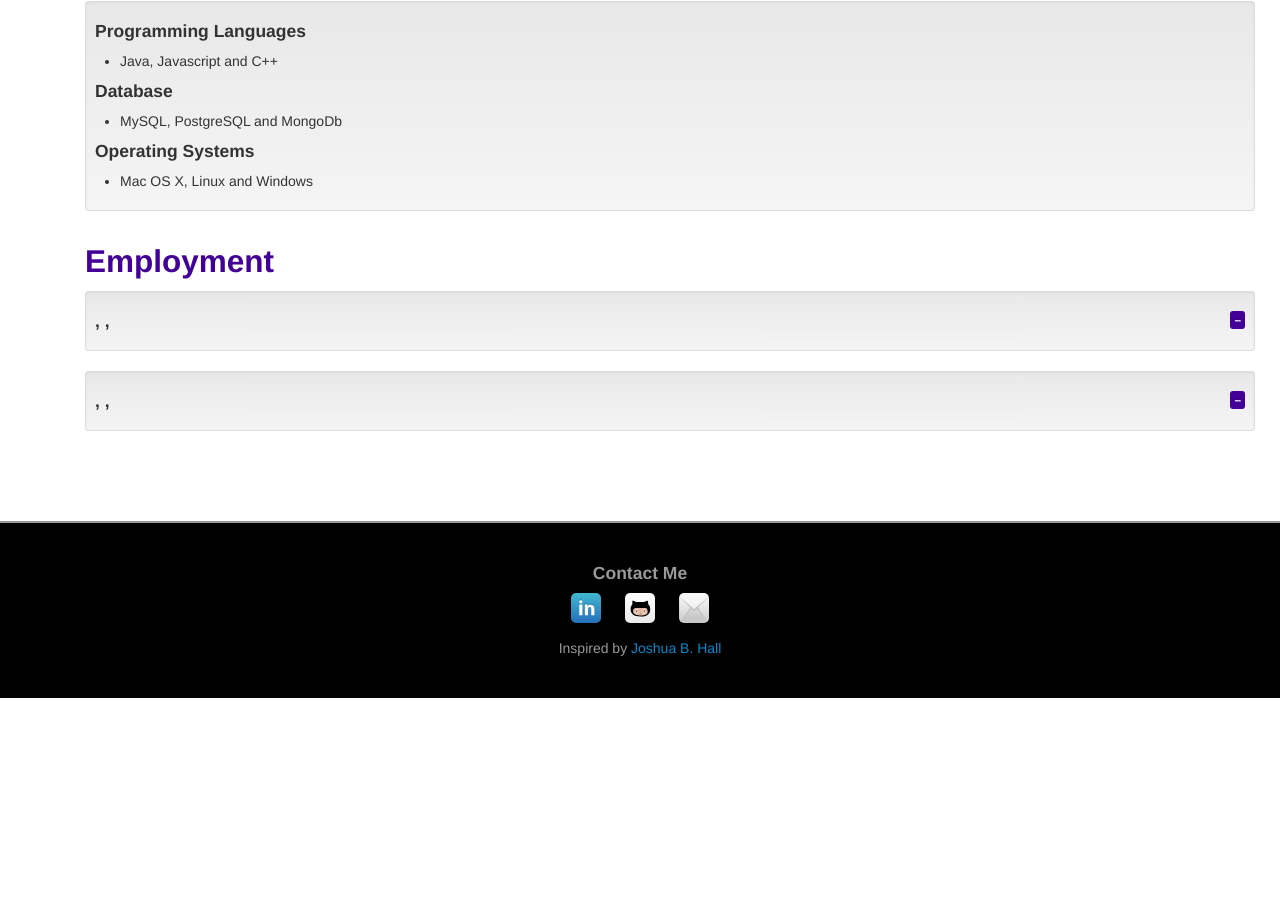
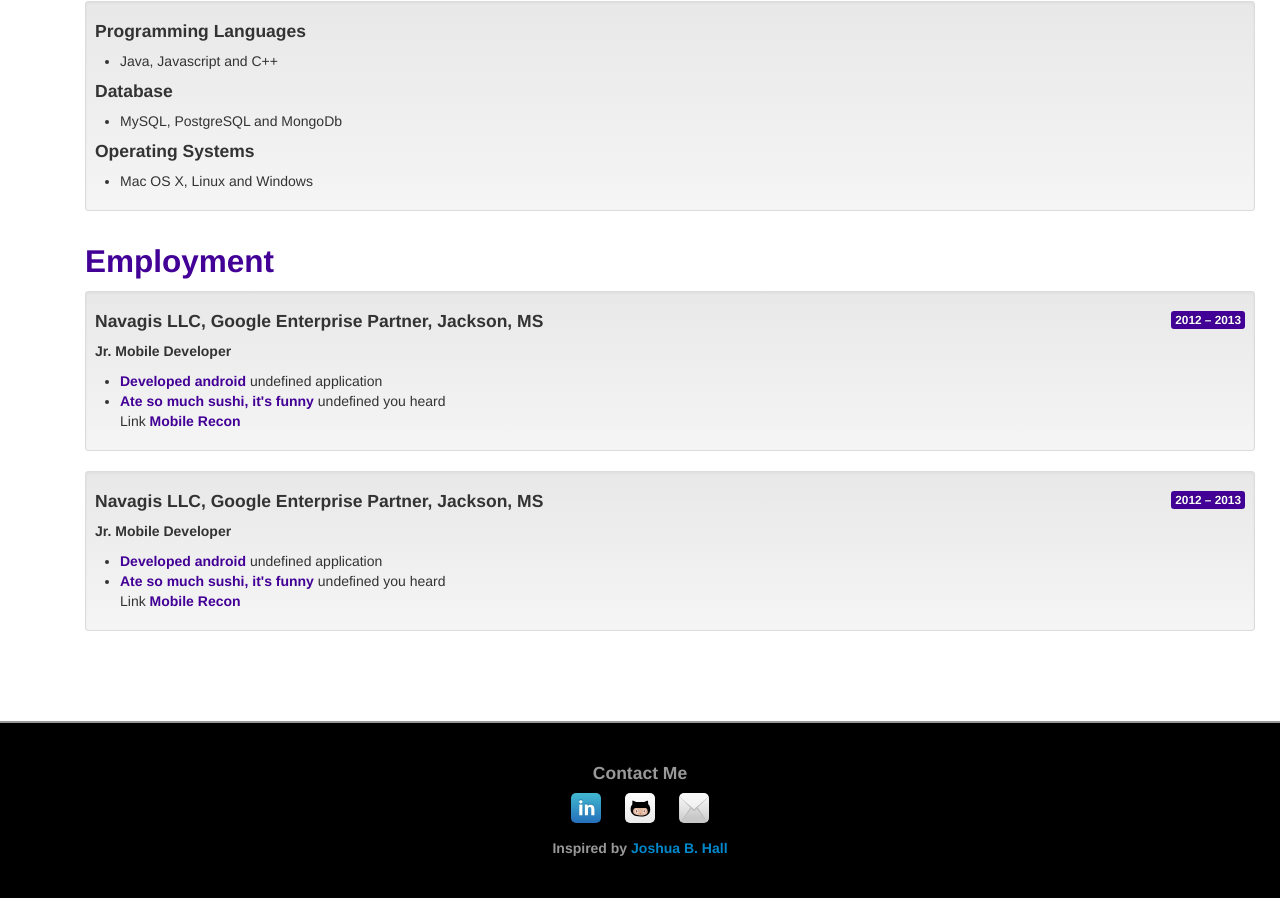
Before and after one commit to mujuni88/crudify, a website: page client/index.html in a window 1280 px wide. Shown: the part 570-1468 px from the top of the page. Before the commit the page ends 1268 px from the top, so only its background shows below. Drawn offline with nearby package versions, Linux system fonts and the light colour scheme.

Commit message:
Add employment service

```diff
--- a/client/index.html
+++ b/client/index.html
@@ -72,8 +72,8 @@
             <h2>Education</h2>
 
             <education ng-repeat="school in schools">
-                <school name="school.name" city="school.city" state="school.state" gradyear="school.gradYear">
-                    {{school.education}}
+                <school name="school.name" city="school.city" state="school.state" year="school.gradYear">
+                    <p>{{school.education}}</p>
                 </school>
 
             </education>
@@ -94,7 +94,32 @@
 
         <div id="employment" class="span12" ng-controller="EmploymentCtrl">
             <h2>Employment</h2>
-            <employment></employment>
+<!--             <employment ng-repeat="job in jobs">
+                <school name="job.employer" city="job.city" state="job.state" year="job.start - job.end">
+                    <h5>{{job.position}}</h5>
+                </school>
+            </employment> -->
+
+            <div class="well well-small" ng-repeat="job in jobs">
+                <h4>{{job.employer}}, {{job.city}}, {{job.state}}
+                    <span class="label label-info pull-right">{{job.start}} – {{job.end}}</span>
+                </h4>
+                <h5>{{job.position}}</h5>
+                <ul>
+                    <li ng-repeat="resp in job.jobs">
+                        <div ng-if="resp.hasProject == false">
+                            <strong>{{resp.highlight}}</strong>&nbsp;{{resp.description.replace(resp.highlight)}}
+                        </div>
+                        <div ng-if="resp.hasProject">
+                            <strong>{{resp.highlight}}</strong>&nbsp;{{resp.description.replace(resp.highlight)}}
+                            <br/>Link
+                            <strong><a class="resume-link" href="{{resp.projectUrl}}">{{resp.projectTitle ? resp.projectTitle: resp.projectUrl}}</a>
+                                <strong>
+                        </div>
+                    </li>
+                </ul>
+            </div>
+
 
         </div>
     </div>
--- a/client/partials/employment.html
+++ b/client/partials/employment.html
@@ -1,4 +1,4 @@
-<div class="well well-small" ng-repeat="job in jobs" ng-template>
+<div class="well well-small" >
     <h4>{{job.employer}}, {{job.city}}, {{job.state}}
         <span class="label label-info pull-right">{{job.start}} – {{job.end}}</span>
     </h4>
@@ -17,5 +17,3 @@
         </li>
     </ul>
 </div>
-
-</div>
--- a/client/scripts/directives.js
+++ b/client/scripts/directives.js
@@ -48,10 +48,9 @@ angular.module('buzaApp.directives', [])
                 name: "=",
                 city: "=",
                 state: "=",
-                gradyear: "=",
-                education: "="
+                year: "="
             },
-            template: '<h4>{{name}} - {{city}}, {{state}}' + '<span class="label label-info pull-right">Graduated {{gradyear}}</span>' + '</h4>' + '<p ng-transclude>{{education}}</p>'
+            template: '<h4>{{name}} - {{city}}, {{state}}' + '<span class="label label-info pull-right">Graduated {{year}}</span></h4>' + '<div ng-transclude></div>'
         }
     })
     .directive('employment', function(Employment) {
--- a/client/scripts/services.js
+++ b/client/scripts/services.js
@@ -40,11 +40,56 @@ angular.module('buzaApp.services', [])
 
     })
     .factory('Employment', function() {
-        return {
-            title:"Title",
-            msg:"Hello Kitty"
-        };
-    })
+            return [{
+                "city": "Jackson",
+                "employer": "Navagis LLC, Google Enterprise Partner",
+                "end": "2013",
+                "jobs": [{
+                    "highlight": "Developed android",
+                    "description": "Developed android application",
+                    "hasProject": false,
+                    "projectTitle": "",
+                    "projectUrl": ""
+                }, {
+                    "highlight": "Ate so much sushi, it's funny",
+                    "description": "Ate so much sushi, it's funny you heard",
+                    "hasProject": true,
+                    "projectTitle": "Mobile Recon",
+                    "projectUrl": "http://mobilerecon.com"
+                }],
+                "location": {
+                    "lat": "",
+                    "lng": ""
+                },
+                "position": "Jr. Mobile Developer",
+                "start": "2012",
+                "state": "MS"
+        },{
+                "city": "Jackson",
+                "employer": "Navagis LLC, Google Enterprise Partner",
+                "end": "2013",
+                "jobs": [{
+                    "highlight": "Developed android",
+                    "description": "Developed android application",
+                    "hasProject": false,
+                    "projectTitle": "",
+                    "projectUrl": ""
+                }, {
+                    "highlight": "Ate so much sushi, it's funny",
+                    "description": "Ate so much sushi, it's funny you heard",
+                    "hasProject": true,
+                    "projectTitle": "Mobile Recon",
+                    "projectUrl": "http://mobilerecon.com"
+                }],
+                "location": {
+                    "lat": "",
+                    "lng": ""
+                },
+                "position": "Jr. Mobile Developer",
+                "start": "2012",
+                "state": "MS"
+        }];
+})
     .factory('Hero', function() {
         return {
             title: "Joe Buza",
```
